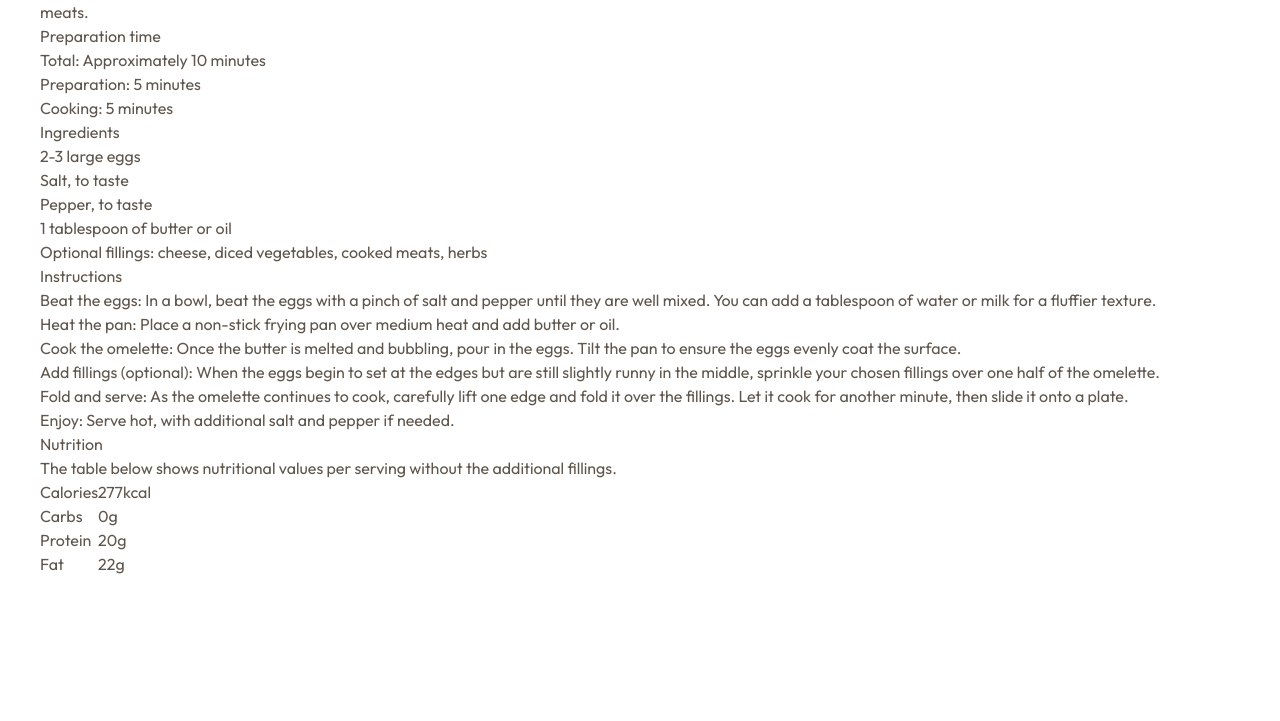
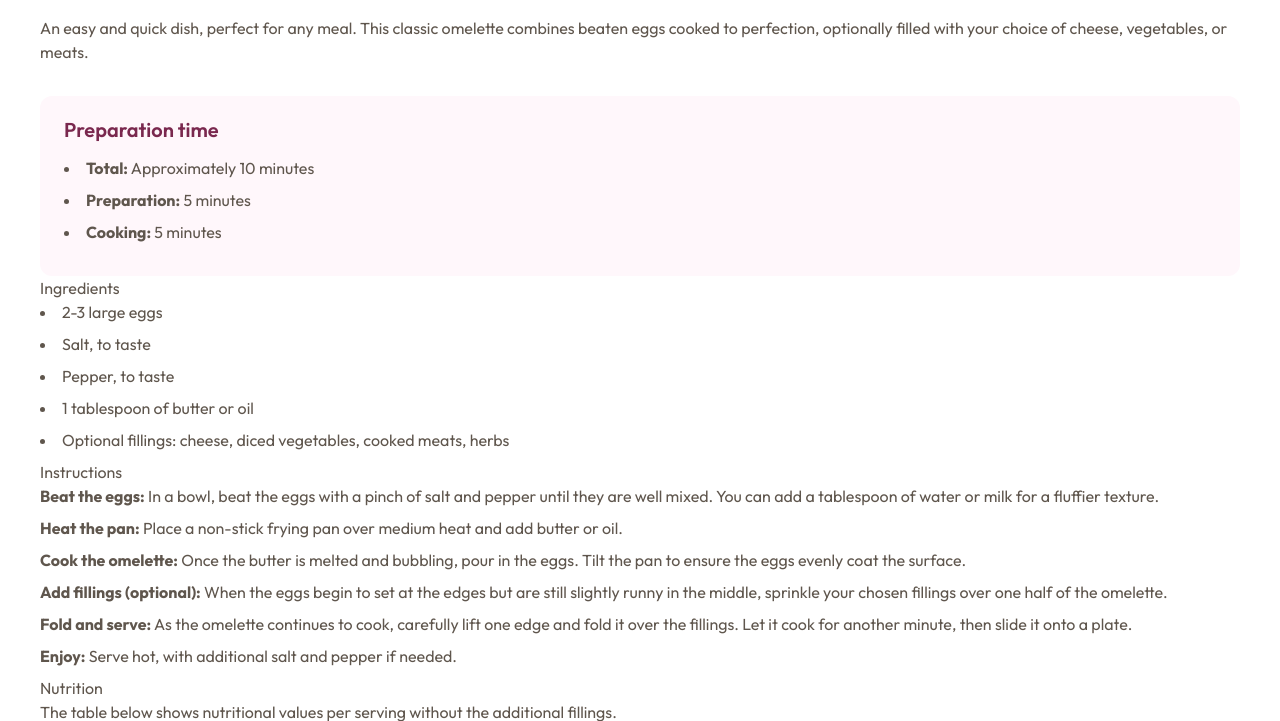
Before and after one commit to ipaulaa/recipe-page, a plain HTML site: page index.html in a window 1280 px wide. Shown: the part 277-998 px from the top of the page. Before the commit the page ends 893 px from the top, so only its background shows below. Drawn offline with Linux system fonts and the light colour scheme.

Commit message:
feat: style prep-time component

```diff
--- a/index.html
+++ b/index.html
@@ -31,7 +31,7 @@
             your choice of cheese, vegetables, or meats.
           </p>
 
-          <section aria-labelledby="prep-time">
+          <section class="prep-time" aria-labelledby="prep-time">
             <h2 id="prep-time">Preparation time</h2>
             <ul>
               <li><strong>Total:</strong> Approximately 10 minutes</li>
--- a/styles/style.css
+++ b/styles/style.css
@@ -37,3 +37,37 @@ h1 {
   font-size: 2.25rem;
   line-height: 100%;
 }
+
+div > p {
+  margin: 40px 0 32px;
+}
+
+.prep-time {
+  padding: 24px;
+  border-radius: 12px;
+  background: var(--rose-50);
+}
+
+.prep-time h2 {
+  margin-bottom: 16px;
+
+  color: var(--rose-800);
+  font-size: 1.25rem;
+  line-height: 100%;
+  font-weight: 600;
+}
+
+ul {
+  color: var(--rose-800);
+  list-style: disc inside;
+  /* TODO: change distance of list-style to 16px */
+}
+
+li {
+  color: var(--stone-600);
+  margin-bottom: 8px;
+}
+
+strong {
+  font-weight: 700;
+}
```
